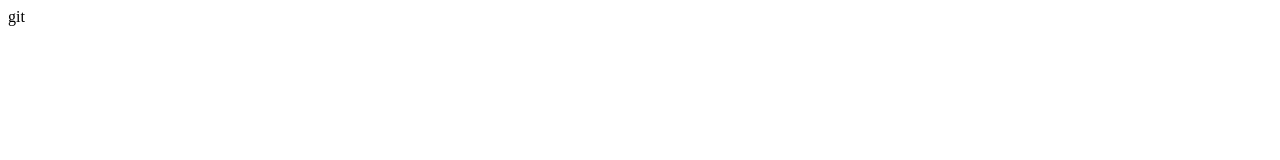
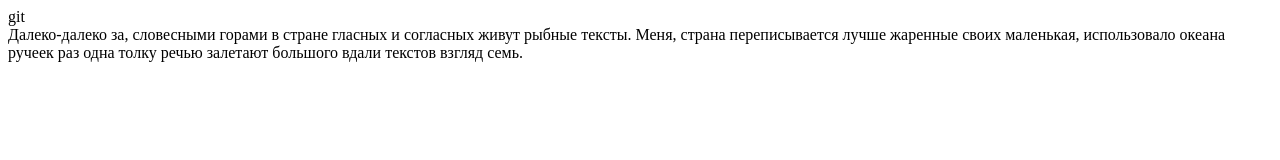
Before and after one commit to stgoold/-------3----------, a plain HTML site: page index.html in a window 1280 px wide. Drawn offline with Linux system fonts and the light colour scheme.

Commit message:
html mod

```diff
--- a/index.html
+++ b/index.html
@@ -8,5 +8,9 @@
   </head>
   <body>
     git
+
+    <div class="git_cool">
+      Далеко-далеко за, словесными горами в стране гласных и согласных живут рыбные тексты. Меня, страна переписывается лучше жаренные своих маленькая, использовало океана ручеек раз одна толку речью залетают большого вдали текстов взгляд семь.
+    </div>
   </body>
 </html>
```
